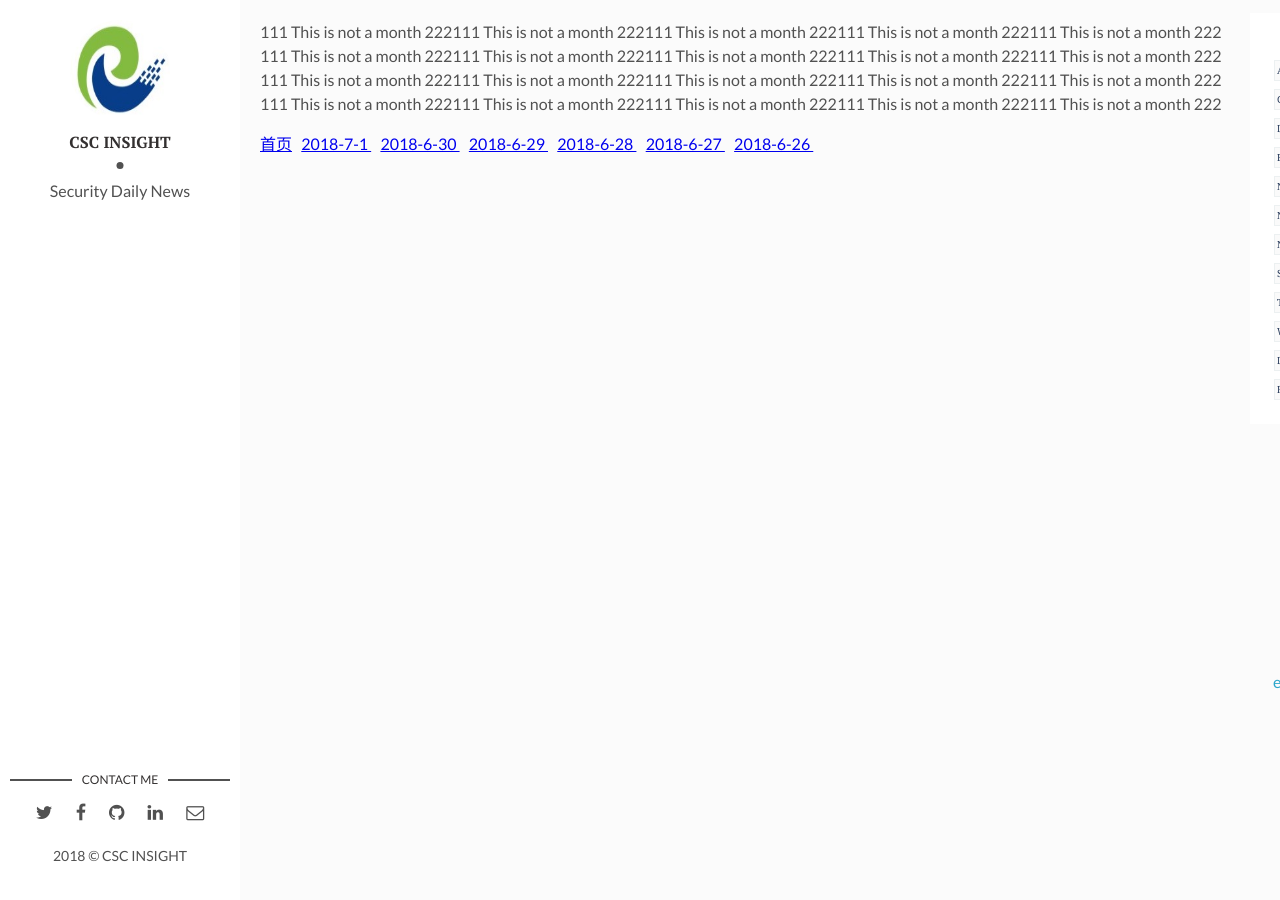
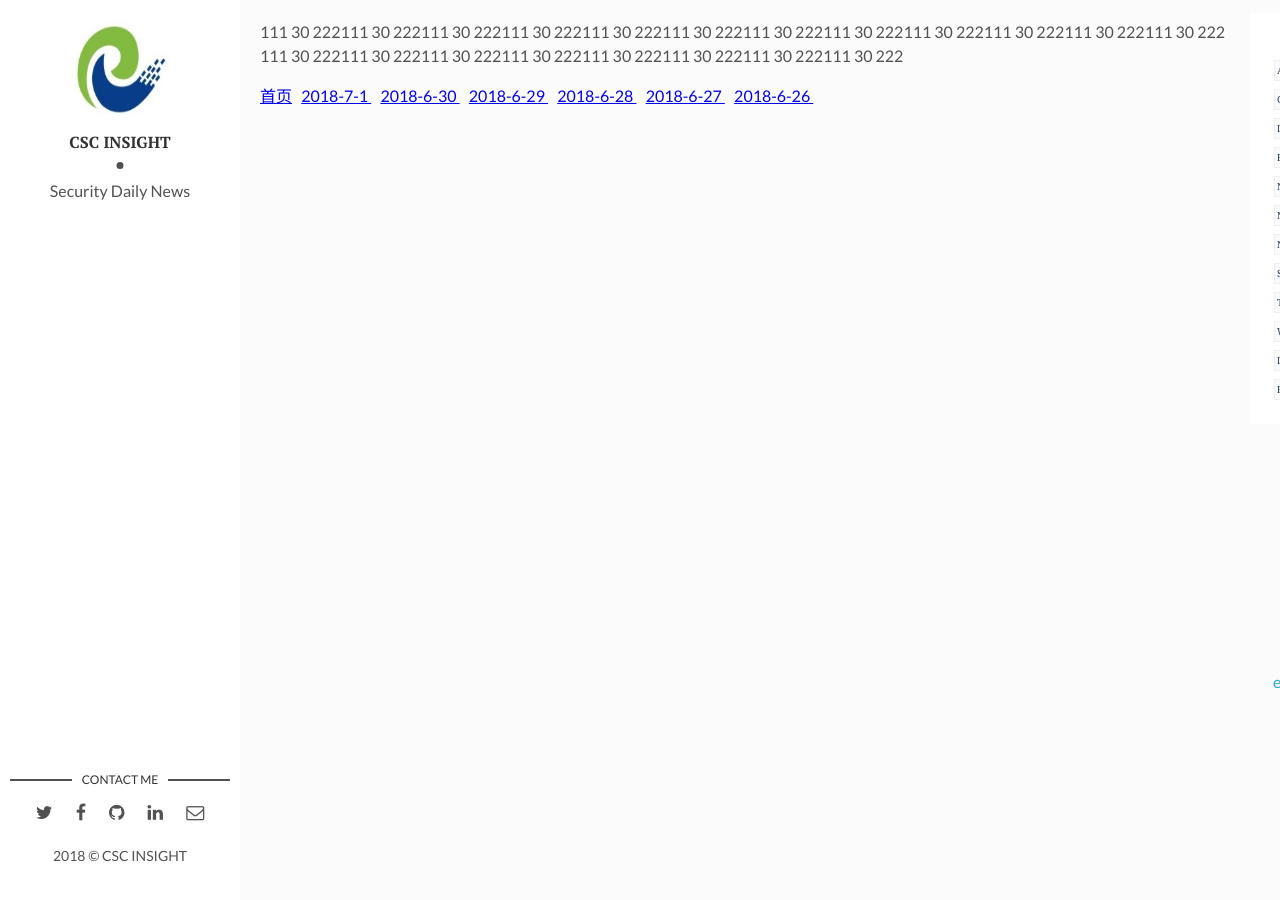
Before and after one commit to Marshalord/CSC005, a Jekyll site: the page built from index.html, in a window 1280 px wide. Built offline with Jekyll 4.4.1, drawn with Linux system fonts in a browser that asks for light colours; nearby versions of some CDN libraries.

Commit message:
First pages commit

```diff
--- a/index.html
+++ b/index.html
@@ -9,32 +9,32 @@ layout: main
   {% if syday > 0 %}
   {% assign smonth={{site.time|date:'%m'}} %}{% assign symonth={{smonth|abs}}|plus:-1%}
   {% case symonth %}
-    {% when '1' %}
+    {% when 1 %}
       31
-    {% when '2' %}
+    {% when 2 %}
       28
-    {% when '3' %}
+    {% when 3 %}
       31
-    {% when '4' %}
+    {% when 4 %}
       30
-    {% when '5' %}
+    {% when 5 %}
       31
-    {% when '6' %}
+    {% when 6 %}
       30
-    {% when '7' %}
+    {% when 7 %}
       31
-    {% when '8' %}
+    {% when 8 %}
       31
-    {% when '9' %}
+    {% when 9 %}
       30
-    {% when '10' %}
+    {% when 10 %}
       31
-    {% when '11' %}
+    {% when 11 %}
       30
-    {% when '12' %}
+    {% when 12 %}
       31
     {% else %}
-      This is not a month
+      This is not a month{{symonth}}
   {% endcase %}
 {% endif %}222</div>
 
```
